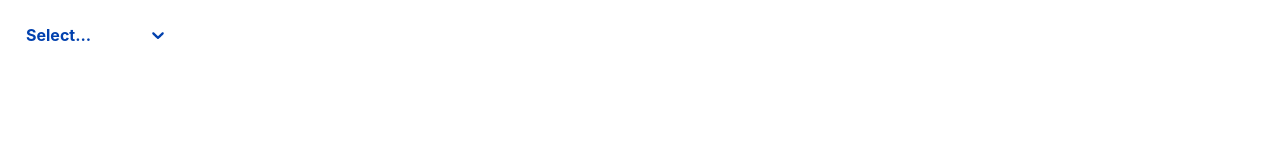
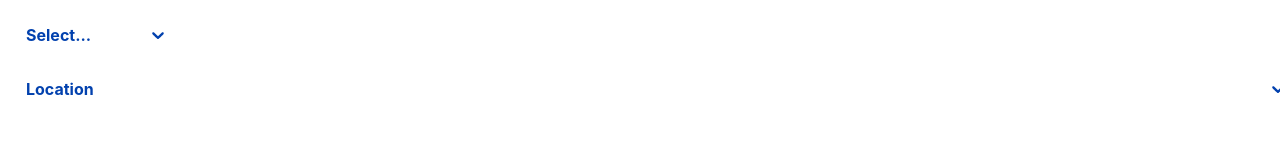
Before and after one commit to assist-software/internship-2022-july-fe2, a React (Create React App) app: page /sabin in a window 1280 px wide. Shown: the top 160 px of the page. Built offline with nearby package versions, Linux system fonts and the light colour scheme.

Commit message:
added multi checkbox

```diff
--- a/src/components/Dropdown/Dropdown.jsx
+++ b/src/components/Dropdown/Dropdown.jsx
@@ -1,24 +1,26 @@
-import React from "react";
+import React, { useEffect, useState } from "react";
 import Select from "react-select";
 import styles from "./Dropdown.module.scss";
 import { components } from "react-select";
 import PropTypes from "prop-types";
 
-// const Option = (props) => {
-//   return (
-//     <div className={styles.option}>
-//       <components.Option {...props}>
-//         <input
-//           type="checkbox"
-//           checked={props.isSelected}
-//           onChange={() => null}
-//           className={styles.optionCheck}
-//         />{" "}
-//         <label className={styles.optionLabel}>{props.label}</label>
-//       </components.Option>
-//     </div>
-//   );
-// };
+const Option = (props) => {
+  return (
+    <div className={styles.option}>
+      {" "}
+      <components.Option {...props}>
+        {" "}
+        <input
+          type="checkbox"
+          checked={props.isSelected}
+          onChange={() => null}
+          className={styles.optionCheck}
+        />{" "}
+        <label className={styles.optionLabel}>{props.label}</label>
+      </components.Option>
+    </div>
+  );
+};
 
 const options = [
   { value: "option1", label: "Option 1" },
@@ -27,11 +29,17 @@ const options = [
   { value: "option4", label: "Option 3" },
   { value: "option5", label: "Option 3" },
   { value: "option6", label: "Option 3" },
-  { value: "option7", label: "Option 3" },
+  { value: "option7", label: "Option 12" },
   { value: "option8", label: "Option 3" },
-  { value: "option9", label: "Option 3" },
+  { value: "option9", label: "Option 9" },
 ];
-const Dropdown = ({ fontWeight, fontSize, title }) => {
+
+const Dropdown = ({ fontWeight, fontSize, title, multi }) => {
+  const [multipleOption, setMultipleOption] = useState(
+    multi
+      ? { IndicatorSeparator: () => null, Option }
+      : { IndicatorSeparator: () => null }
+  );
   function setColor(fontSize) {
     if (fontSize === "buton") return "$color-primary-500";
     else return "black";
@@ -59,6 +67,7 @@ const Dropdown = ({ fontWeight, fontSize, title }) => {
         height: "2px!important",
       },
     }),
+
     menu: (base) => ({
       ...base,
       marginTop: 0,
@@ -73,7 +82,7 @@ const Dropdown = ({ fontWeight, fontSize, title }) => {
       color: "#0241ae",
       cursor: "pointer",
     }),
-    placeholder: (base) => ({
+    placeholder: (base, state) => ({
       ...base,
       color: color,
     }),
@@ -85,13 +94,24 @@ const Dropdown = ({ fontWeight, fontSize, title }) => {
       },
     }),
   };
+  // function handleOnChange(param) {
+  //   // setSelected(e.target.value)
+  //   console.log(param[0].value);
+  // }
+
   return (
     <Select
       options={options}
       className={`${styles.dropdown} ${styles[fontWeight]} ${styles[fontSize]} ${styles.classicOption}`}
       styles={style}
       placeholder={title}
-      components={{ IndicatorSeparator: () => null }}
+      components={multipleOption}
+      isMulti={multi ? true : null}
+      closeMenuOnSelect={multi ? false : true}
+      hideSelectedOptions={multi ? false : true}
+      defaultValue={title}
+      controlShouldRenderValue={multi ? false : true}
+      // onChange={handleOnChange}
     />
   );
 };
@@ -101,12 +121,14 @@ Dropdown.propTypes = {
     .isRequired,
   fontSize: PropTypes.oneOf(["buton", "bodySmall"]).isRequired,
   placeholder: PropTypes.string.isRequired,
+  multi: PropTypes.bool,
 };
 
 Dropdown.defaultProps = {
   fontWeight: "semibold",
   fontSize: "bodySmall",
   placeholder: "Placeholder",
+  multi: false,
 };
 
 export default Dropdown;
--- a/src/components/Dropdown/Dropdown.module.scss
+++ b/src/components/Dropdown/Dropdown.module.scss
@@ -44,4 +44,6 @@
 }
 .optionLabel{
     align-self: center;
+    font-size: $font-body-small;
+    font-weight: $font-bold;
 }
--- a/src/pages/Demo/Sabin.jsx
+++ b/src/pages/Demo/Sabin.jsx
@@ -3,8 +3,11 @@ import Dropdown from "../../components/Dropdown/Dropdown";
 
 const Sabin = () => {
   return (
-    <div style={{ width: "160px" }}>
-      <Dropdown fontWeight="bold" fontSize="buton" />
+    <div>
+      <div style={{ width: "160px" }}>
+        <Dropdown fontWeight="bold" fontSize="buton" />
+      </div>
+      <Dropdown fontWeight="bold" fontSize="buton" multi title="Location" />
     </div>
   );
 };
```
